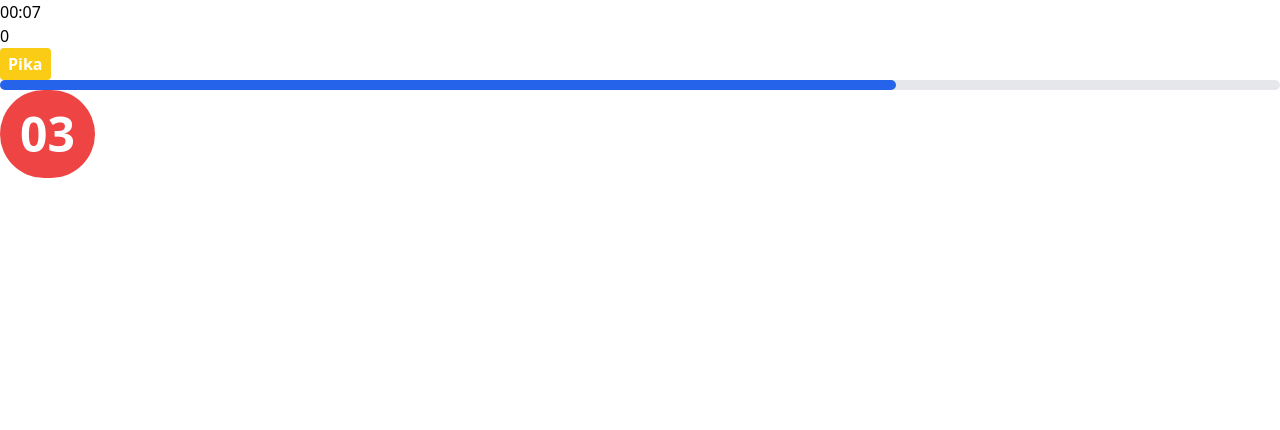
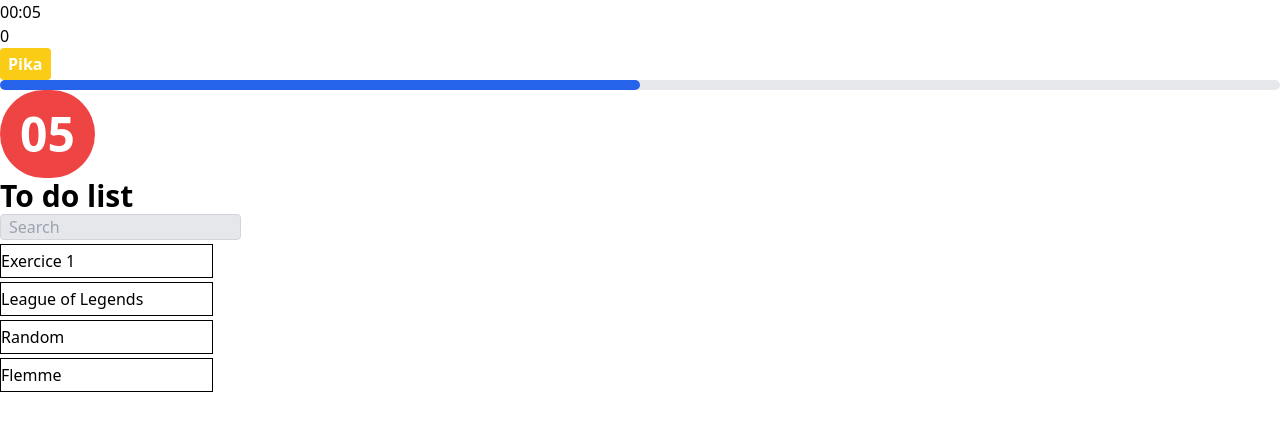
Before and after one commit to BoulaichB/exo128, a React (Create React App) app: page / in a window 1280 px wide. Shown: the top 430 px of the page. Built offline with nearby package versions, Linux system fonts and the light colour scheme; the HTML template or start-up script is replaced by a standard one.

Commit message:
To do list

```diff
--- a/src/App.js
+++ b/src/App.js
@@ -2,6 +2,7 @@ import { Chronometre } from "./components/chronometre/chronometre";
 import { Compteur } from "./components/compteur/compteur";
 import { Progressbar } from "./components/progressbar/progressbar";
 import { Timer } from "./components/timer/timer";
+import { Todolist } from "./components/todolist/todolist";
 
 
 function App() {
@@ -11,6 +12,7 @@ function App() {
       <Compteur/>
       <Progressbar/>
       <Timer/>
+      <Todolist/>
     </div>
   );
 }
--- a/src/components/timer/timer.js
+++ b/src/components/timer/timer.js
@@ -5,12 +5,6 @@ export const Timer = () => {
     // Crér un component Timer qui va afficher un compte à rebours. Utiliser le useEffect pour gèrer les secondes à retirer et useState pour gèrer l'affichage du compte à rebours.
     let [seconds, setSeconds] = useState(10);
     useEffect(() => {
-        // let Decrement = () => {
-            // for(let i = 10; i > 0; i--){
-            //     setTimeout(() => {
-            //         setSeconds(seconds - 1);
-            //     }, 1000);
-            // }
         if(seconds > 0){
             let decrement = setTimeout(() => {
                 setSeconds(seconds - 1)
--- /dev/null
+++ b/src/components/todolist/todolist.js
@@ -0,0 +1,43 @@
+import React from 'react'
+import { useState, useEffect, useRef } from 'react';
+
+export const Todolist = () => {
+    // Crér un componment ToDoList qui contient une liste de taches qui auront chacunes un titre. Dans ce component se trouve également une bar de recherche qui va permettre de filtrer les taches. Utiliser useEffect pour mettre à jour la liste de taches en fonction de la recherche de l'utilisateur et useState pour stocker les taches et la valeur de recherche.
+    // let myRef = useRef();
+    let myInput = useRef();
+    let [liste, setListe] = useState([{task: "Exercice 1"}, {task: "League of Legends"}, {task: "Random"}, {task: "Flemme"}]);
+    let [newList, setNewList] = useState([]);
+    let [search, setSearch] = useState('');
+
+    const searchInput = () => {
+        setSearch(myInput.current.value);
+    }
+
+    useEffect(() => {
+        let newNew = [];
+        liste.map(item => {
+            if(item.task.includes(search)){
+                newNew.push(item.task);
+                console.log(item.task);
+            }
+
+        });
+        setNewList(newNew);
+    }, [search]);
+    let affichage = [];
+    newList.map((item, index) => affichage.push(<h2 key={index} className='border border-black w-1/6 py-1 my-1'>{item}</h2>))
+
+
+    return (
+        <div>
+            <h1 className='text-3xl font-bold'>To do list</h1>
+            <div>
+                <input type="text" className='bg-gray-200 border border-gray-300 rounded pl-2' placeholder='Search' onInput={searchInput} ref={myInput}/>
+            </div>
+            <div>
+                {affichage}
+            </div>
+
+        </div>
+    )
+}
```
